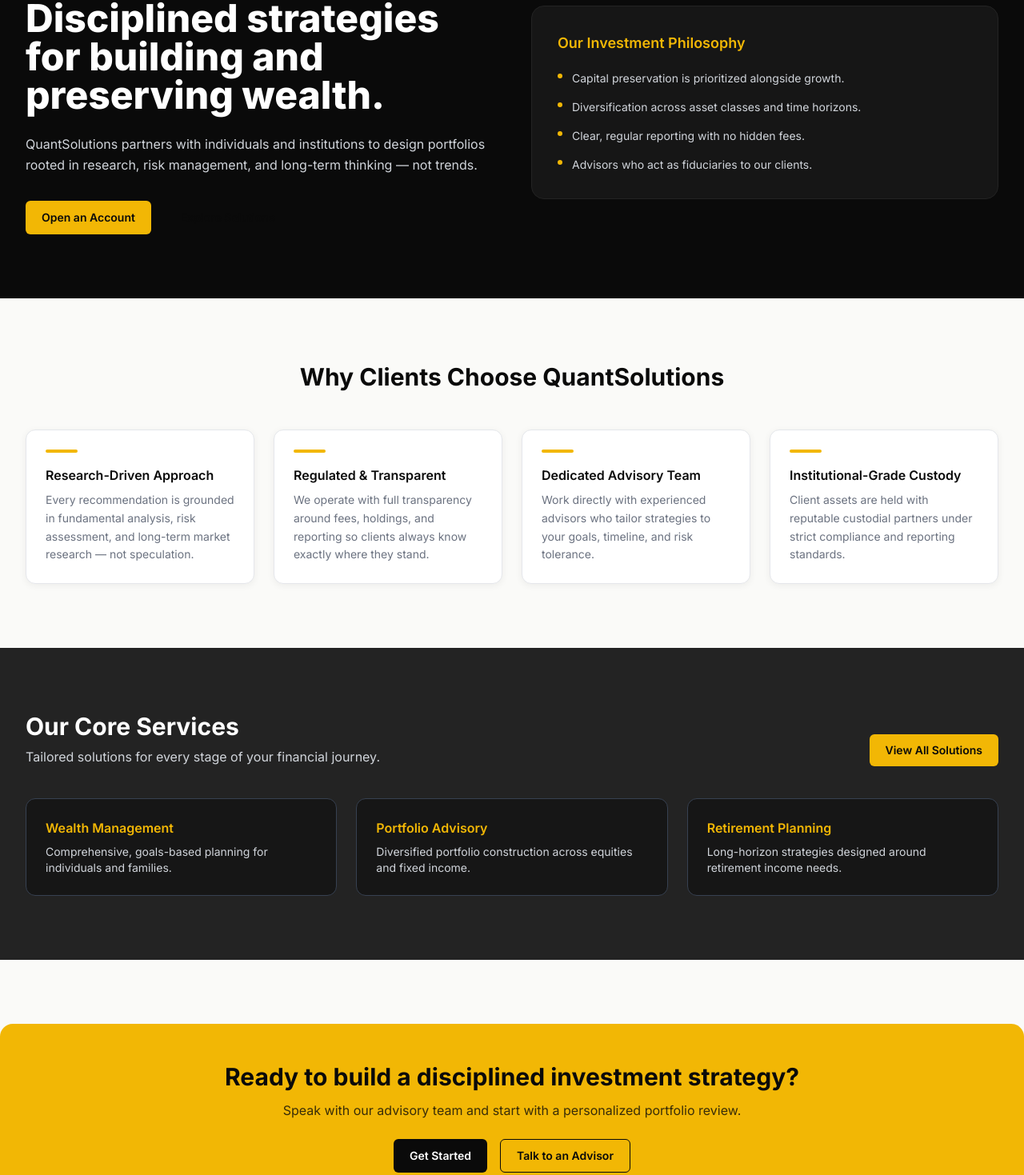
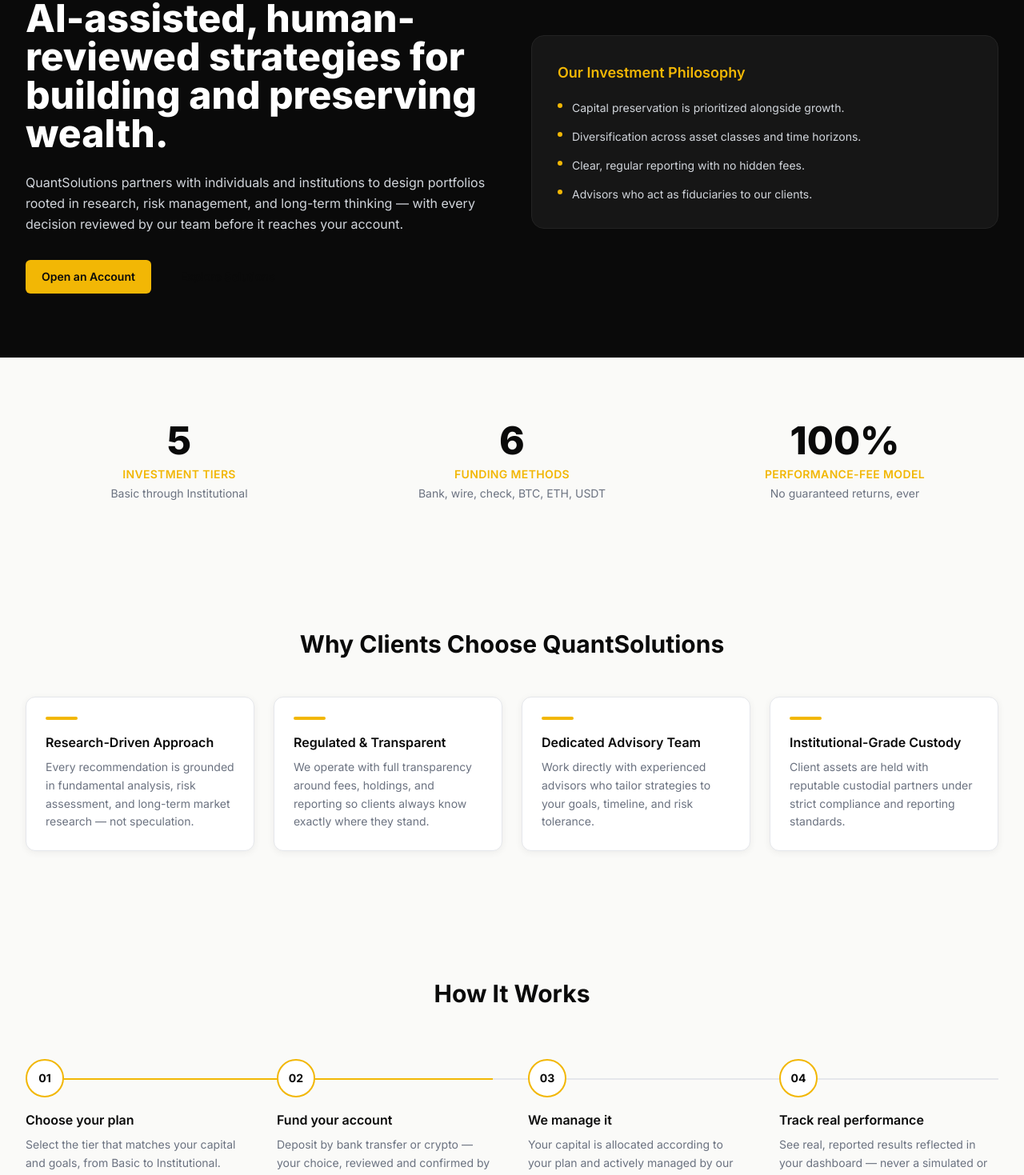
Before and after one commit to jeanserver/Quantsolutions, a React (Vite) app in the folder frontend/: page / in a window 1280 px wide. Shown: the part 181-1650 px from the top of the page at 80% size. Built offline with nearby package versions, Linux system fonts and the light colour scheme; no server answers.

Commit message:
Update HomePage.jsx

```diff
--- a/frontend/src/pages/HomePage.jsx
+++ b/frontend/src/pages/HomePage.jsx
@@ -1,4 +1,7 @@
 import { Link } from 'react-router-dom';
+import Reveal from '../components/common/Reveal.jsx';
+import CountUp from '../components/common/CountUp.jsx';
+import { useScrollProgress } from '../hooks/useInView.js';
 
 const pillars = [
   {
@@ -38,22 +41,91 @@
   }
 ];
 
+const stats = [
+  { value: 5, suffix: '', label: 'Investment Tiers', sub: 'Basic through Institutional' },
+  { value: 6, suffix: '', label: 'Funding Methods', sub: 'Bank, wire, check, BTC, ETH, USDT' },
+  { value: 100, suffix: '%', label: 'Performance-Fee Model', sub: 'No guaranteed returns, ever' }
+];
+
+const steps = [
+  {
+    number: '01',
+    title: 'Choose your plan',
+    description:
+      'Select the tier that matches your capital and goals, from Basic to Institutional.'
+  },
+  {
+    number: '02',
+    title: 'Fund your account',
+    description: 'Deposit by bank transfer or crypto — your choice, reviewed and confirmed by our team.'
+  },
+  {
+    number: '03',
+    title: 'We manage it',
+    description:
+      'Your capital is allocated according to your plan and actively managed by our team.'
+  },
+  {
+    number: '04',
+    title: 'Track real performance',
+    description:
+      'See real, reported results reflected in your dashboard — never a simulated or guaranteed number.'
+  }
+];
+
+function HowItWorksSection() {
+  const [sectionRef, progress] = useScrollProgress();
+
+  return (
+    <section className="section" ref={sectionRef}>
+      <div className="container-page">
+        <Reveal>
+          <h2 className="text-center text-3xl font-bold text-brand-black">How It Works</h2>
+        </Reveal>
+        <div className="relative mt-16 grid grid-cols-1 gap-10 lg:grid-cols-4">
+          <div
+            className="absolute left-0 right-0 top-6 hidden h-0.5 bg-gray-200 lg:block"
+            aria-hidden="true"
+          >
+            <div
+              className="h-full bg-brand-yellow transition-[width] duration-200 ease-out"
+              style={{ width: `${Math.round(progress * 100)}%` }}
+            />
+          </div>
+          {steps.map((step, index) => (
+            <Reveal key={step.number} delay={index * 120}>
+              <div className="relative">
+                <div className="flex h-12 w-12 items-center justify-center rounded-full border-2 border-brand-yellow bg-white text-sm font-bold text-brand-black">
+                  {step.number}
+                </div>
+                <h3 className="mt-4 text-base font-semibold text-brand-black">{step.title}</h3>
+                <p className="mt-2 text-sm leading-relaxed text-gray-500">{step.description}</p>
+              </div>
+            </Reveal>
+          ))}
+        </div>
+      </div>
+    </section>
+  );
+}
+
 function HomePage() {
   return (
     <div>
       <section className="bg-brand-black text-brand-white">
         <div className="container-page section grid grid-cols-1 items-center gap-12 lg:grid-cols-2">
-          <div>
+          <Reveal direction="left">
             <p className="text-sm font-semibold uppercase tracking-widest text-brand-yellow">
               Professional Investment Management
             </p>
             <h1 className="mt-4 text-4xl font-extrabold leading-tight sm:text-5xl">
-              Disciplined strategies for building and preserving wealth.
+              AI-assisted, human-reviewed strategies for building and preserving wealth.
             </h1>
             <p className="mt-6 max-w-xl text-base leading-relaxed text-gray-300">
               QuantSolutions partners with individuals and institutions to
               design portfolios rooted in research, risk management, and
-              long-term thinking — not trends.
+              long-term thinking — with every decision reviewed by our team
+              before it reaches your account.
             </p>
             <div className="mt-8 flex flex-wrap gap-4">
               <Link to="/register" className="btn btn-primary">
@@ -66,7 +138,8 @@
                 Explore Solutions
               </Link>
             </div>
-          </div>
+          </Reveal>
+          <Reveal direction="right" delay={150}>
             <div className="rounded-2xl border border-brand-charcoal bg-brand-dark p-8">
               <h3 className="text-lg font-semibold text-brand-yellow">
                 Our Investment Philosophy
@@ -90,20 +163,37 @@
                 </li>
               </ul>
             </div>
+          </Reveal>
+        </div>
+      </section>
+
+      <section className="section bg-brand-offwhite">
+        <div className="container-page grid grid-cols-1 gap-8 sm:grid-cols-3">
+          {stats.map((stat, index) => (
+            <Reveal key={stat.label} delay={index * 120} className="text-center">
+              <p className="text-4xl font-extrabold text-brand-black sm:text-5xl">
+                <CountUp value={stat.value} suffix={stat.suffix} />
+              </p>
+              <p className="mt-2 text-sm font-semibold uppercase tracking-wide text-brand-yellow">
+                {stat.label}
+              </p>
+              <p className="mt-1 text-sm text-gray-500">{stat.sub}</p>
+            </Reveal>
+          ))}
         </div>
       </section>
 
       <section className="section">
         <div className="container-page">
+          <Reveal>
             <h2 className="text-center text-3xl font-bold text-brand-black">
               Why Clients Choose QuantSolutions
             </h2>
+          </Reveal>
           <div className="mt-12 grid grid-cols-1 gap-6 sm:grid-cols-2 lg:grid-cols-4">
-            {pillars.map((pillar) => (
-              <div
-                key={pillar.title}
-                className="rounded-xl border border-gray-200 bg-white p-6 shadow-card transition-shadow hover:shadow-cardHover"
-              >
+            {pillars.map((pillar, index) => (
+              <Reveal key={pillar.title} delay={index * 100}>
+                <div className="rounded-xl border border-gray-200 bg-white p-6 shadow-card transition-shadow hover:shadow-cardHover">
                   <div className="mb-4 h-1 w-10 rounded-full bg-brand-yellow" />
                   <h3 className="text-base font-semibold text-brand-black">
                     {pillar.title}
@@ -112,13 +202,17 @@
                     {pillar.description}
                   </p>
                 </div>
+              </Reveal>
             ))}
           </div>
         </div>
       </section>
 
+      <HowItWorksSection />
+
       <section className="section bg-brand-charcoal text-brand-white">
         <div className="container-page">
+          <Reveal>
             <div className="flex flex-col items-start justify-between gap-6 sm:flex-row sm:items-end">
               <div>
                 <h2 className="text-3xl font-bold">Our Core Services</h2>
@@ -133,12 +227,11 @@
                 View All Solutions
               </Link>
             </div>
+          </Reveal>
           <div className="mt-10 grid grid-cols-1 gap-6 sm:grid-cols-3">
-            {services.map((service) => (
-              <div
-                key={service.name}
-                className="rounded-xl border border-gray-700 bg-brand-dark p-6"
-              >
+            {services.map((service, index) => (
+              <Reveal key={service.name} delay={index * 100}>
+                <div className="rounded-xl border border-gray-700 bg-brand-dark p-6">
                   <h3 className="text-base font-semibold text-brand-yellow">
                     {service.name}
                   </h3>
@@ -146,12 +239,14 @@
                     {service.description}
                   </p>
                 </div>
+              </Reveal>
             ))}
           </div>
         </div>
       </section>
 
       <section className="section">
+        <Reveal>
           <div className="container-page rounded-2xl bg-brand-yellow px-8 py-12 text-center">
             <h2 className="text-3xl font-bold text-brand-black">
               Ready to build a disciplined investment strategy?
@@ -169,6 +264,7 @@
               </Link>
             </div>
           </div>
+        </Reveal>
       </section>
     </div>
   );
```
Lines whose indentation alone changed are shown as unchanged.
